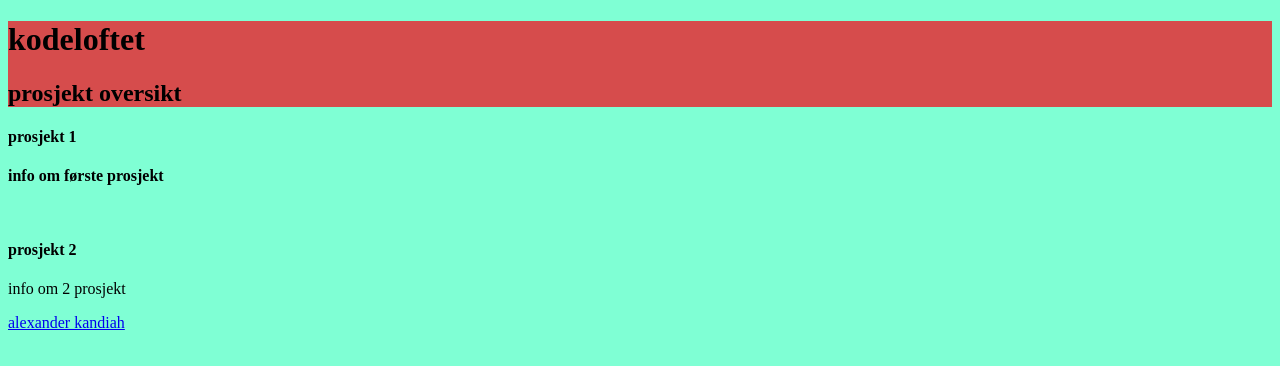
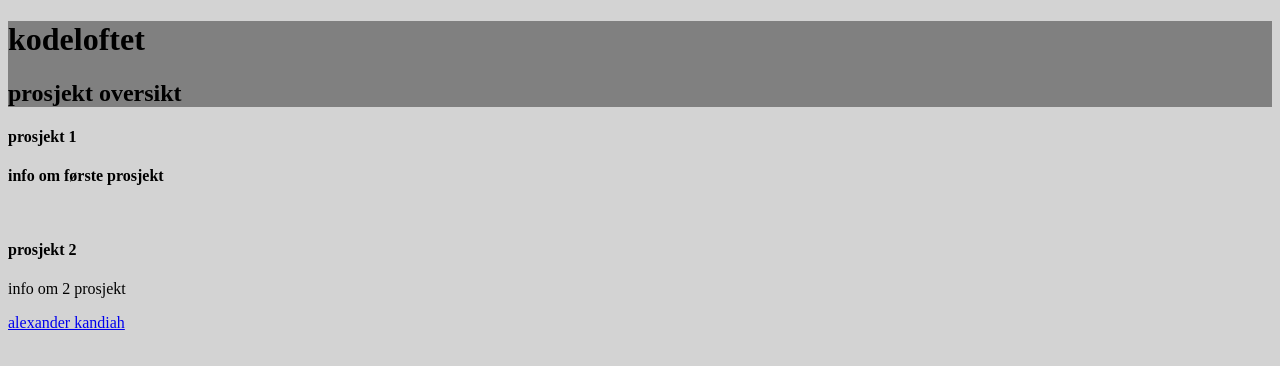
Before and after one commit to kandikatt98/stackblitz-kodeloftet-prosjekt-oversikt-kenfnz, a website: page index.html in a window 1280 px wide. Drawn offline with Linux system fonts and the light colour scheme.

Commit message:
color update

```diff
--- a/styles.css
+++ b/styles.css
@@ -1,2 +1,2 @@
-header {background-color: rgb(214, 76, 76);}
-body {background-color: aquamarine;}
+header {background-color:gray}
+body {background-color: lightgray}
```
